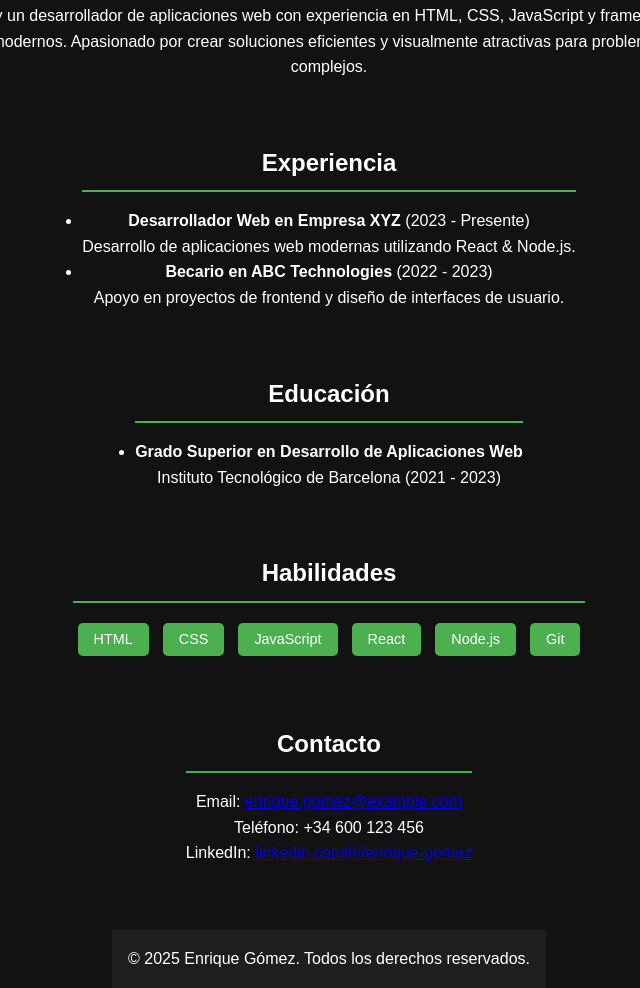
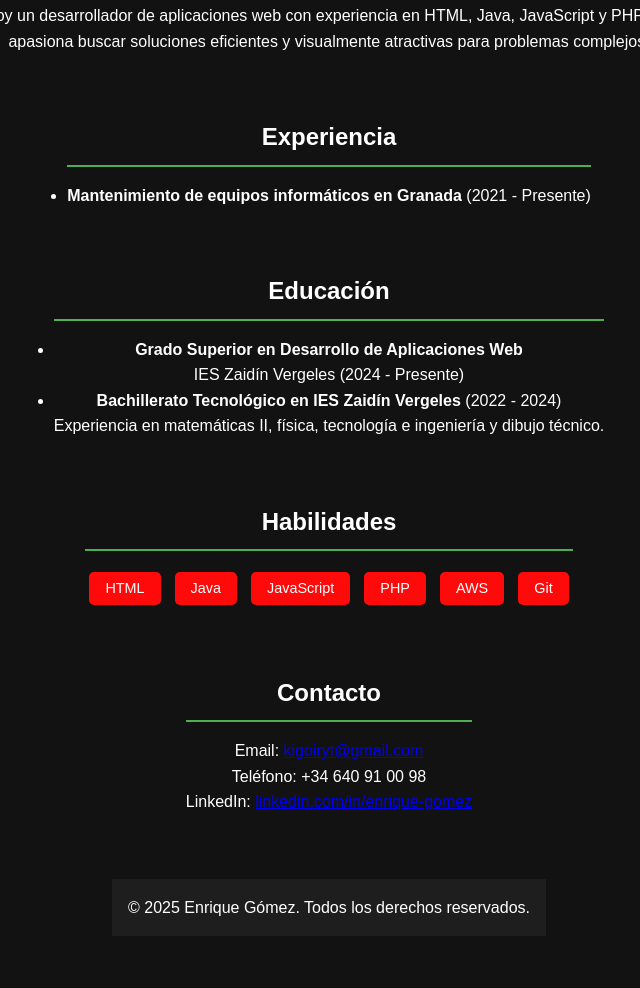
Before and after one commit to xZeiwan/xZeiwan.github.io, a plain HTML site: page index.html in a window 1280 px wide. Shown: the part 477-1465 px from the top of the page, without its empty margins (311-951 px from the left). After the commit the page ends 1413 px from the top, so only its background shows below. Drawn offline with Linux system fonts and the light colour scheme.

Commit message:
COMMIT 2 CAMBIO DE TEXTOS Y COLORES

```diff
--- a/index.html
+++ b/index.html
@@ -27,7 +27,7 @@
         <h2>Perfil</h2>
         <!-- Imagen de perfil con estilo de borde redondeado -->
         <img src="1736967327255.png" alt="Foto de Enrique Gómez" style="max-width: 200px; border-radius: 50%;">
-        <p>Soy un desarrollador de aplicaciones web con experiencia en HTML, CSS, JavaScript y frameworks modernos. Apasionado por crear soluciones eficientes y visualmente atractivas para problemas complejos.</p>
+        <p>Soy un desarrollador de aplicaciones web con experiencia en HTML, Java, JavaScript y PHP. Me apasiona buscar soluciones eficientes y visualmente atractivas para problemas complejos.</p>
     </section>
 
     <!-- Sección de experiencia laboral -->
@@ -35,13 +35,9 @@
         <h2>Experiencia</h2>
         <ul>
             <li>
-                <strong>Desarrollador Web en Empresa XYZ</strong> (2023 - Presente)
-                <p>Desarrollo de aplicaciones web modernas utilizando React & Node.js.</p>
+                <strong>Mantenimiento de equipos informáticos en Granada</strong> (2021 - Presente)
             </li>
-            <li>
-                <strong>Becario en ABC Technologies</strong> (2022 - 2023)
-                <p>Apoyo en proyectos de frontend y diseño de interfaces de usuario.</p>
-            </li>
+
         </ul>
     </section>
 
@@ -51,7 +47,11 @@
         <ul>
             <li>
                 <strong>Grado Superior en Desarrollo de Aplicaciones Web</strong>
-                <p>Instituto Tecnológico de Barcelona (2021 - 2023)</p>
+                <p>IES Zaidín Vergeles (2024 - Presente)</p>
+            </li>
+            <li>
+                <strong>Bachillerato Tecnológico en IES Zaidín Vergeles</strong> (2022 - 2024)
+                <p>Experiencia en matemáticas II, física, tecnología e ingeniería y dibujo técnico.</p>
             </li>
         </ul>
     </section>
@@ -62,10 +62,10 @@
         <div class="skills">
             <!-- Lista de habilidades en formato de etiquetas -->
             <span>HTML</span>
-            <span>CSS</span>
+            <span>Java</span>
             <span>JavaScript</span>
-            <span>React</span>
-            <span>Node.js</span>
+            <span>PHP</span>
+            <span>AWS</span>
             <span>Git</span>
         </div>
     </section>
@@ -73,8 +73,8 @@
     <!-- Sección de contacto con información personal -->
     <section id="contacto">
         <h2>Contacto</h2>
-        <p>Email: <a href="mailto:enrique.gomez@example.com">enrique.gomez@example.com</a></p>
-        <p>Teléfono: +34 600 123 456</p>
+        <p>Email: <a href="email">kigoiryt@gmail.com</a></p>
+        <p>Teléfono: +34 640 91 00 98</p>
         <p>LinkedIn: <a href="https://linkedin.com/in/enrique-gomez" target="_blank">linkedin.com/in/enrique-gomez</a></p>
     </section>
 
--- a/styles.css
+++ b/styles.css
@@ -74,7 +74,7 @@ section h2 {
 
 .skills span {
     display: inline-block; /* Muestra los elementos en línea con comportamiento de bloque */
-    background: #4caf50; /* Fondo verde para las etiquetas */
+    background: #ff0a0a; /* Fondo rojo para las etiquetas */
     color: #fff; /* Texto blanco para contraste */
     padding: 0.3rem 1rem; /* Espaciado interno de las etiquetas */
     margin: 0.3rem; /* Espaciado entre las etiquetas */
```
